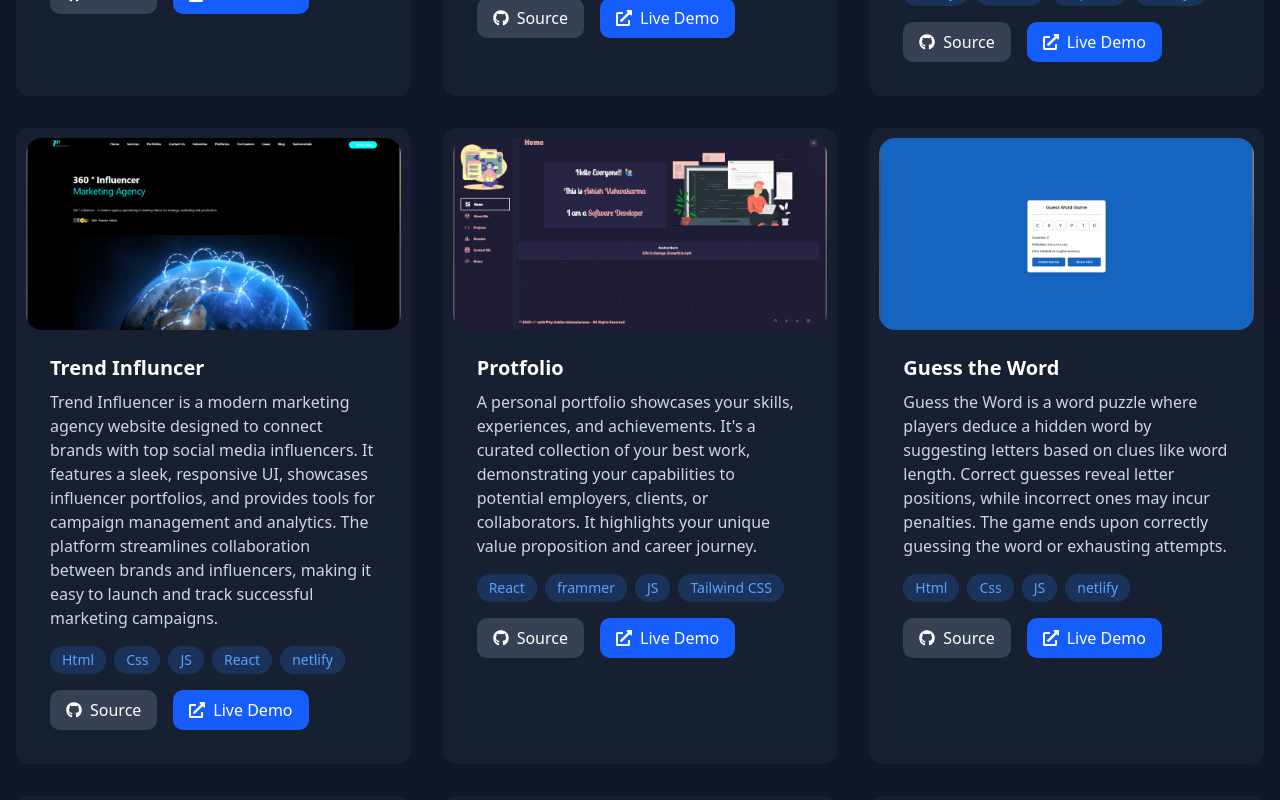
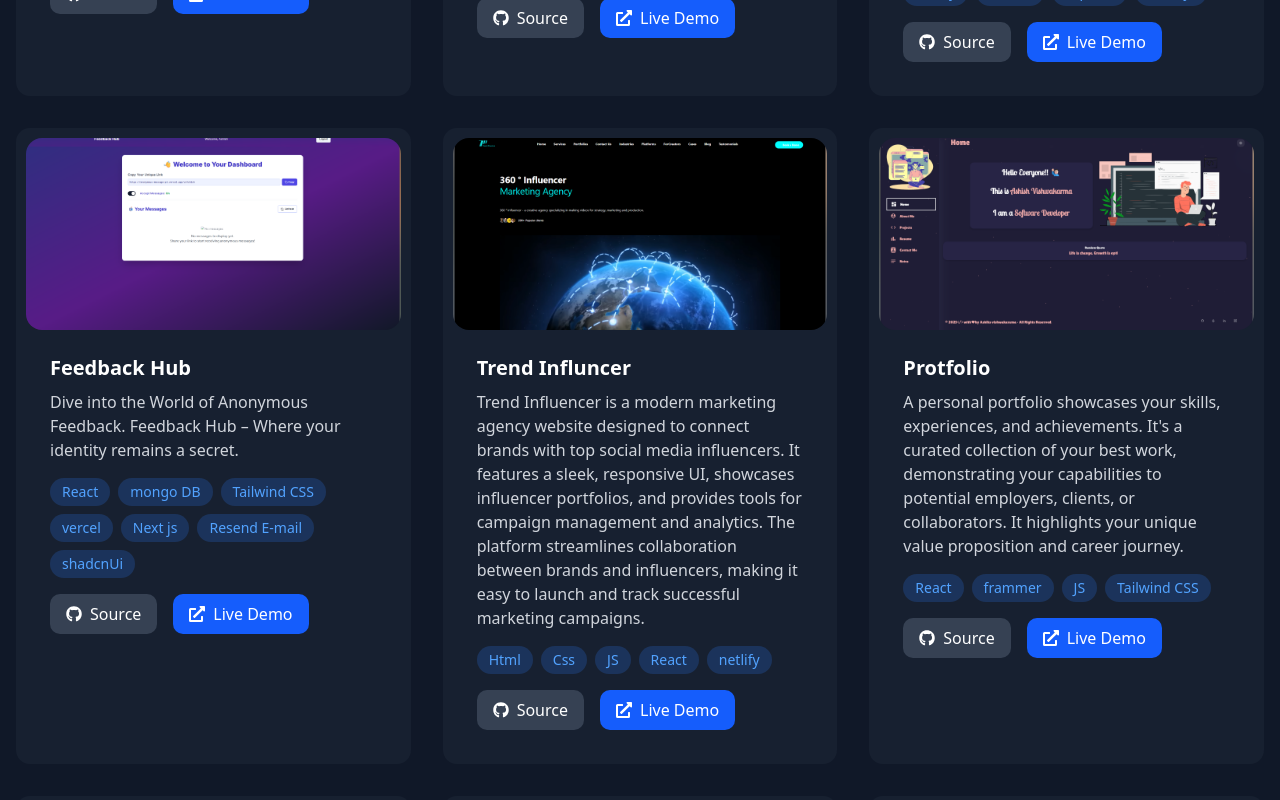
Before and after one commit to Ashish-Code-01/professional-portfolio, a Next.js app: page /project in a window 1280 px wide. Shown: the part 640-1440 px from the top of the page. Built offline with nearby package versions, Linux system fonts and the light colour scheme.

Commit message:
add the project feedback hub

```diff
--- a/src/app/project/page.jsx
+++ b/src/app/project/page.jsx
@@ -29,6 +29,14 @@ export const projects = [
         technologies: ["React", "mongo DB", "Tailwind CSS", "netlify", "render", "express", "node.js"],
         githubUrl: "https://github.com/Ashish-Code-01",
         liveUrl: "https://wallpaperlibrary.netlify.app/"
+    },
+    {
+        title: "Feedback Hub",
+        description: "Dive into the World of Anonymous Feedback. Feedback Hub – Where your identity remains a secret.",
+        image: '/asset/projectIMG/feedbackhub.png',
+        technologies: ["React", "mongo DB", "Tailwind CSS", "vercel", "Next js", "Resend E-mail", "shadcnUi"],
+        githubUrl: "https://github.com/Ashish-Code-01",
+        liveUrl: "https://anonymous-message-pi.vercel.app/"
     },
     {
         title: "Trend Influncer",
```
Also changed, not shown: public/asset/projectIMG/feedbackhub.png (added).
